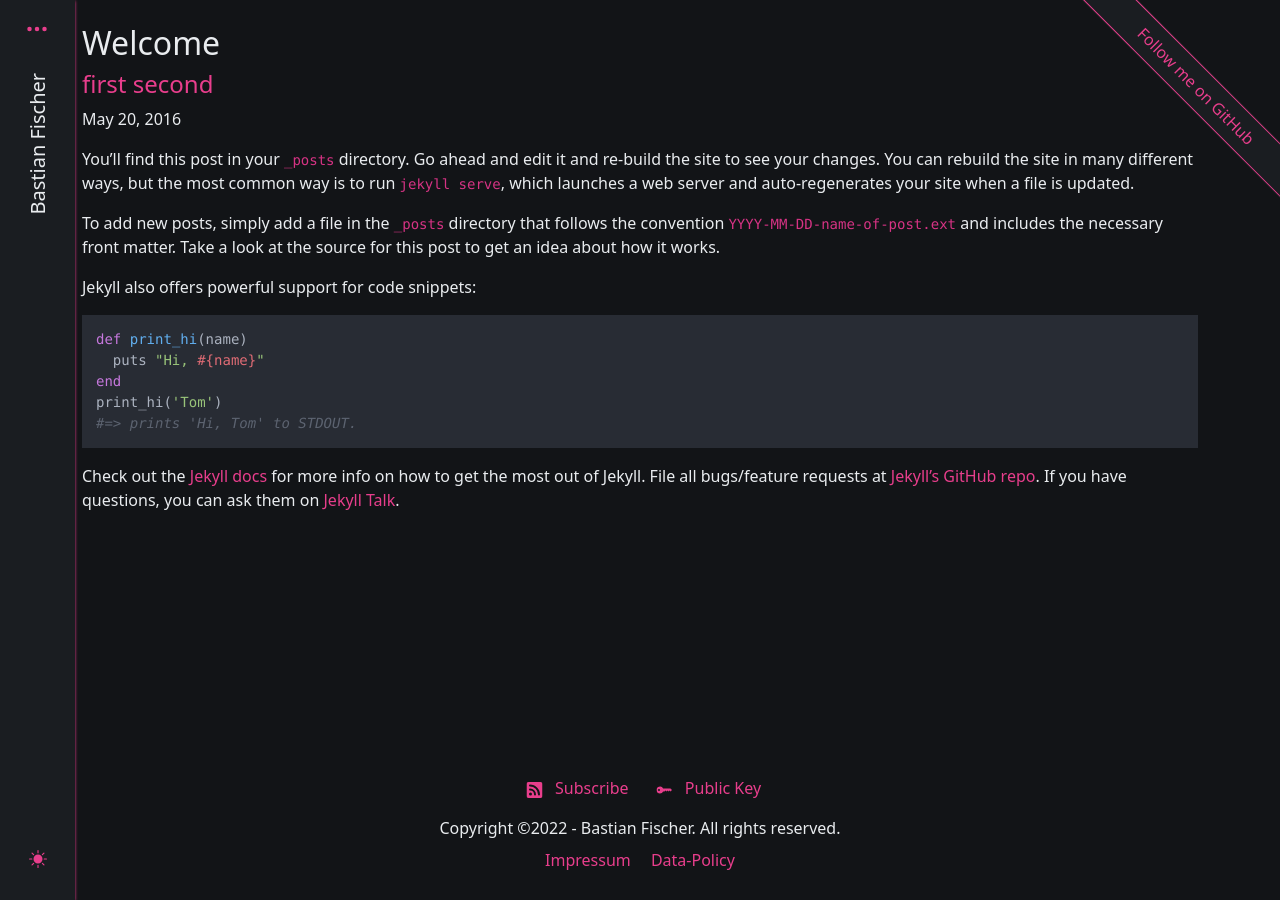
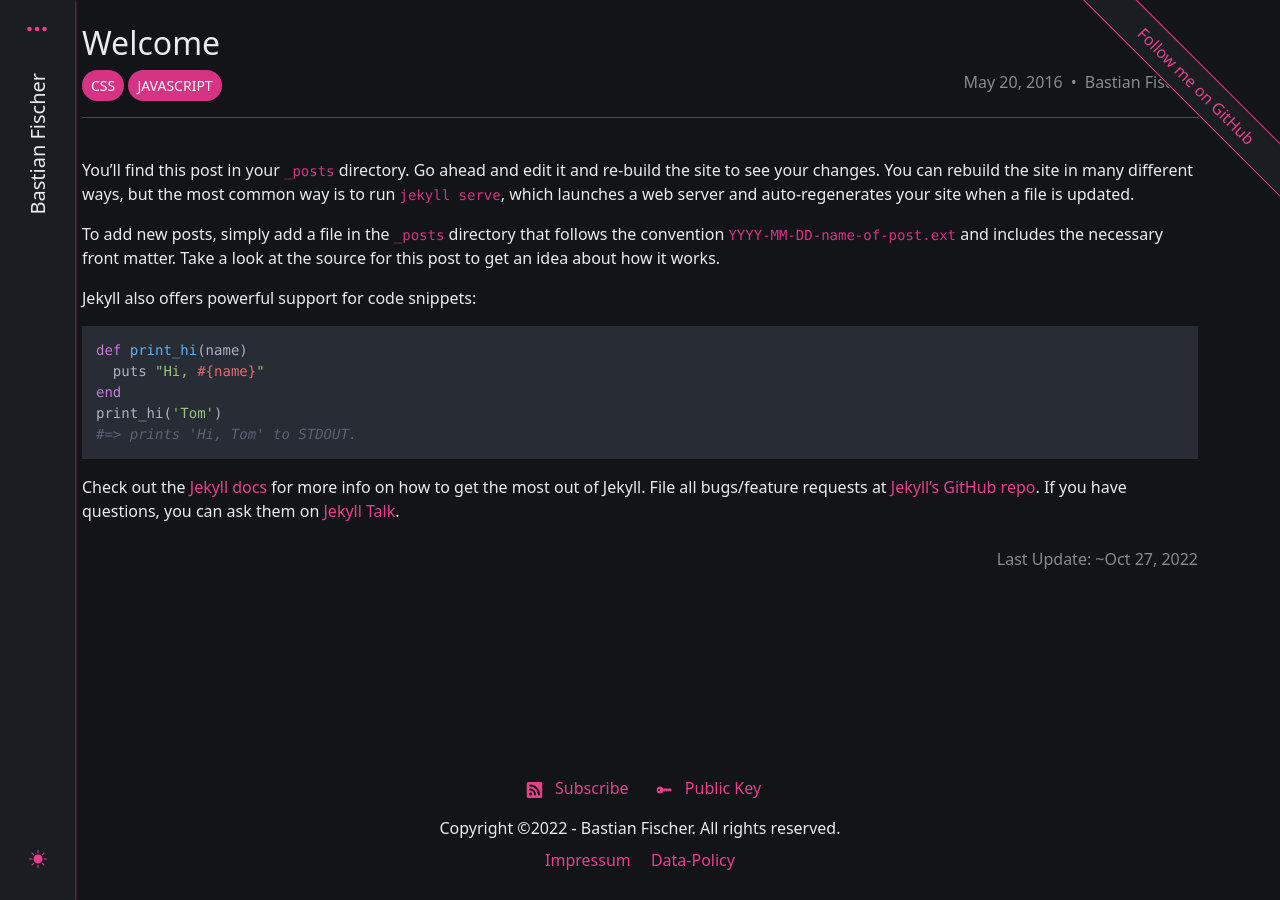
Before and after one commit to elyps/homepage, a Jekyll site: the page built from _posts/2016-05-20-welcome.md, in a window 1280 px wide. Built offline with Jekyll 4.4.1, drawn with Linux system fonts in a browser that asks for light colours; nearby versions of some CDN libraries.

Commit message:
change post layout

```diff
--- a/_layouts/post.html
+++ b/_layouts/post.html
@@ -5,36 +5,43 @@ layout: default
 
   <header class="post-header">
     <h2 class="post-title p-name" itemprop="name headline">{{ page.title | escape }}</h2>
-    <h4>
-      <div>
-        {% for tag in site.tags %}
-        <a href="/tags#{{ tag[0] }}">{{ tag[0] }}</a>
-        {% endfor %}
+
+    <div class="d-flex justify-content-between mb-2">
+      <div class="d-flex">
+        <span>
+          {% for tag in site.tags %}
+          <a class="rounded-pill btn btn-pink btn-sm" href="/tags#{{ tag[0] }}">{{ tag[0] }}</a>
+          {% endfor %}
+        </span>
       </div>
-    </h4>
-    <p class="post-meta">
+      <div class="d-flex text-white-50">
       {%- assign date_format = site.minima.date_format | default: "%b %-d, %Y" -%}
       <time class="dt-published" datetime="{{ page.date | date_to_xmlschema }}" itemprop="datePublished">
         {{ page.date | date: date_format }}
       </time>
-      {%- if page.modified_date -%}
-        ~
-        {%- assign mdate = page.modified_date | date_to_xmlschema -%}
-        <time class="dt-modified" datetime="{{ mdate }}" itemprop="dateModified">
-          {{ mdate | date: date_format }}
-        </time>
-      {%- endif -%}
       {%- if page.author -%}
-        • {% for author in page.author %}
+        &ensp;•&ensp; {% for author in page.author %}
           <span itemprop="author" itemscope itemtype="http://schema.org/Person">
             <span class="p-author h-card" itemprop="name">{{ author }}</span></span>
             {%- if forloop.last == false %}, {% endif -%}
         {% endfor %}
-      {%- endif -%}</p>
+      {%- endif -%}
+      </div>
+    </div>
+    <hr><br>
   </header>
 
   <div class="post-content e-content" itemprop="articleBody">
     {{ content }}
+    <div class="text-white-50 d-flex justify-content-end mt-4">
+    {%- if page.modified_date -%}
+    Last Update: ~
+    {%- assign mdate = page.modified_date | date_to_xmlschema -%}
+    <time class="dt-modified" datetime="{{ mdate }}" itemprop="dateModified">
+      {{ mdate | date: date_format }}
+    </time>
+    {%- endif -%}
+    </div>
   </div>
 
   {%- if site.disqus.shortname -%}
--- a/_posts/2016-05-20-welcome.md
+++ b/_posts/2016-05-20-welcome.md
@@ -1,7 +1,9 @@
 ---
 layout: post
-tags: first second
+tags: CSS JAVASCRIPT
 excerpt_separator: <!--more-->
+author: Bastian Fischer
+modified_date: 27.10.2022
 ---
 You’ll find this post in your `_posts` directory. Go ahead and edit it and re-build the site to see your changes.
 <!--more-->
```
